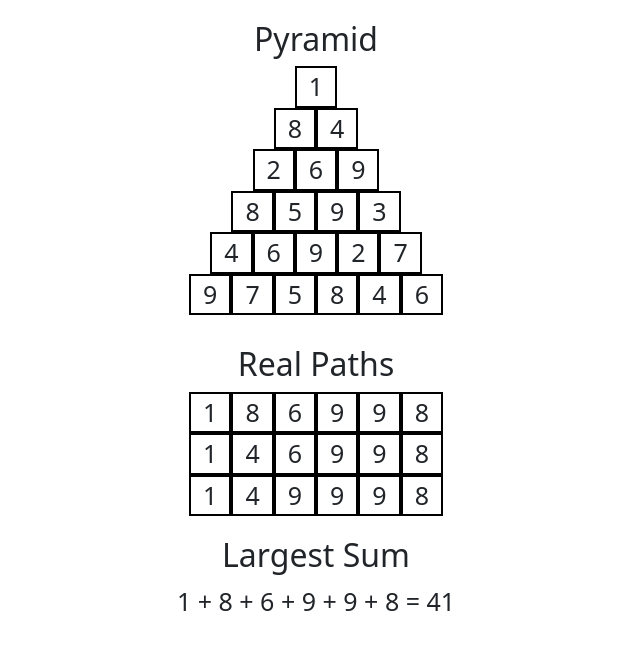
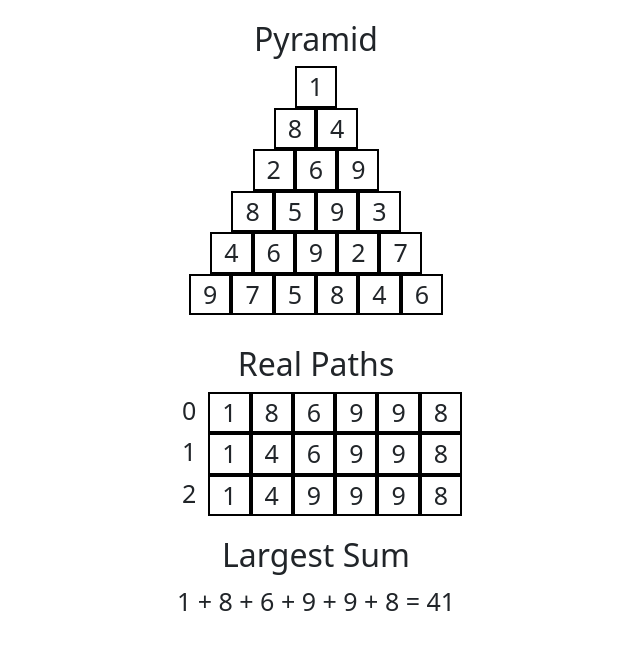
Before and after one commit to ThisIsAlperen/PI-Work-Test, a plain HTML site: page index.html in a window 1280 px wide. Shown: the whole page, without its empty margins (324-964 px from the left). Drawn offline with nearby package versions, Linux system fonts and the light colour scheme.

Commit message:
Design Update

```diff
--- a/index.html
+++ b/index.html
@@ -32,6 +32,10 @@
             display: flex;
             justify-content: center;
         }
+        span{
+            display: inline;
+            width: min-content!important;
+        }
     </style>
 </head>
 
--- a/script.js
+++ b/script.js
@@ -58,9 +58,10 @@ const Product = (function() {
       },
       createPath: function(paths) {
         length = paths[0].length
-        paths.forEach(path => {
+        paths.forEach(function(path,index) {
           row = document.createElement('div')
           row.classList.add('row')
+          row.innerHTML = `<span>${index}</span>`
           path.forEach(e => {
             col = document.createElement('div')
             col.classList.add('colum')
```
